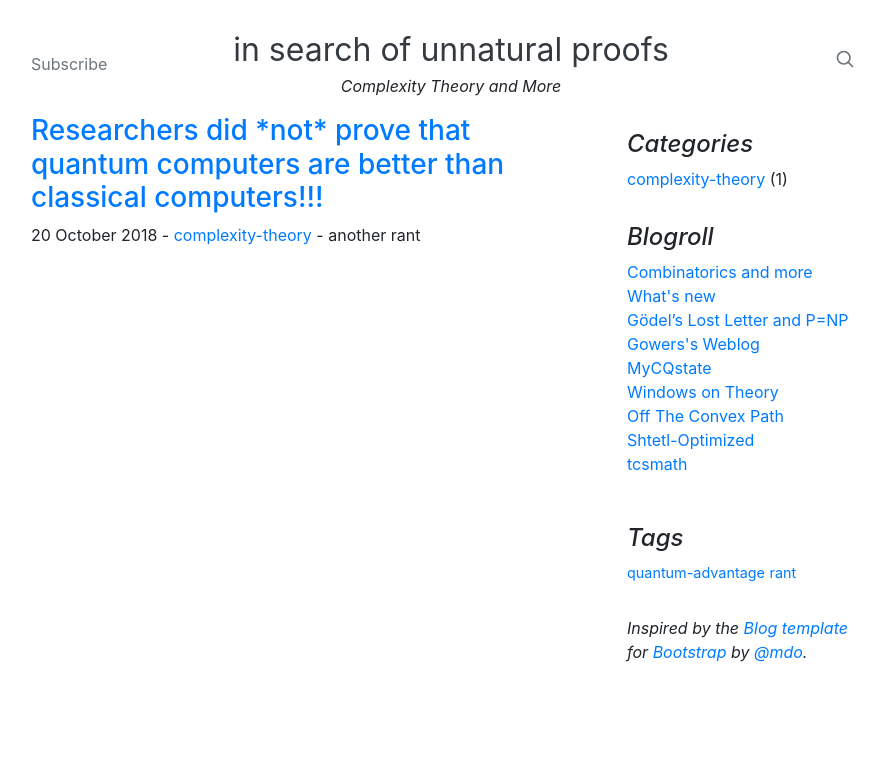
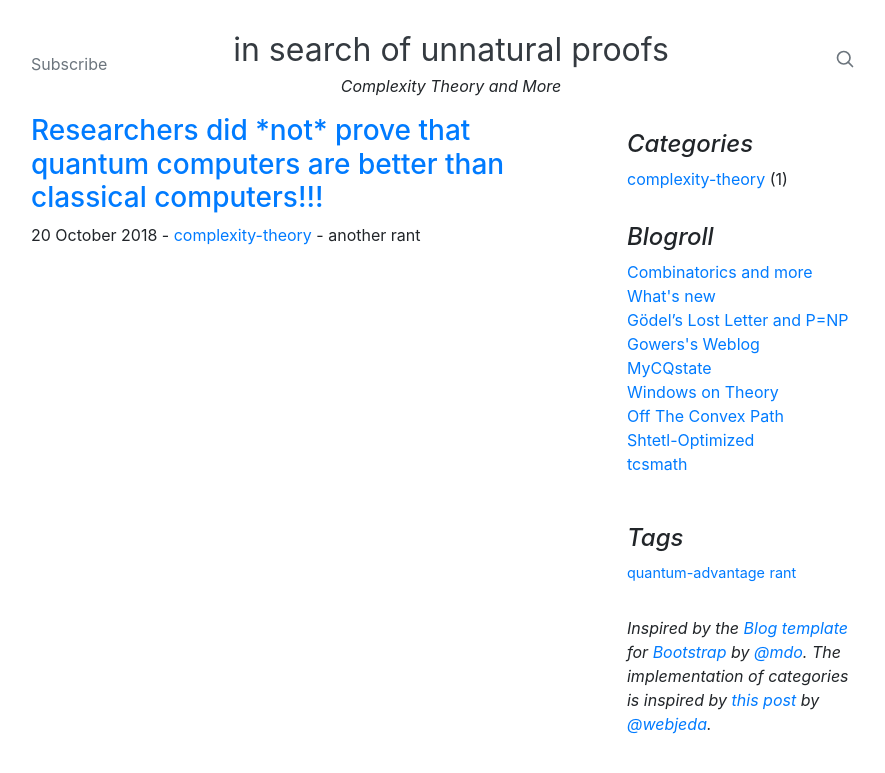
Before and after one commit to unnatural-proofs/unnatural-proofs.github.io, a Jekyll site: the page built from index.html, in a window 1280 px wide. Shown: the top 773 px of the page, without its empty margins (189-1074 px from the left). Built offline with Jekyll 4.4.1, drawn with Linux system fonts in a browser that asks for light colours; nearby versions of some CDN libraries.

Commit message:
changed link color and added attribution for categories code

```diff
--- a/_config.yml
+++ b/_config.yml
@@ -56,7 +56,6 @@ plugins:
   - jekyll-feed
   - jekyll-sitemap
 
-
 # -----------------------------------------------------------------------------
 # Other settings
 # -----------------------------------------------------------------------------
--- a/_includes/aside.html
+++ b/_includes/aside.html
@@ -58,4 +58,6 @@
 <div class="p-3 font-italic">
     Inspired by the <a href="https://getbootstrap.com/docs/4.0/examples/blog/">Blog template</a>
     for <a href="https://getbootstrap.com/">Bootstrap</a> by <a href="https://twitter.com/mdo">@mdo</a>.
+    The implementation of categories is inspired by <a href="https://blog.webjeda.com/jekyll-categories/">this post</a>
+    by <a href="https://twitter.com/webjeda">@webjeda</a>.
 </div>
--- a/_sass/main.scss
+++ b/_sass/main.scss
@@ -23,7 +23,7 @@ a:visited {
 }
 
 a:hover {
-    color: purple;
+    color: orchid;
     text-decoration: none;
 }
 
```
